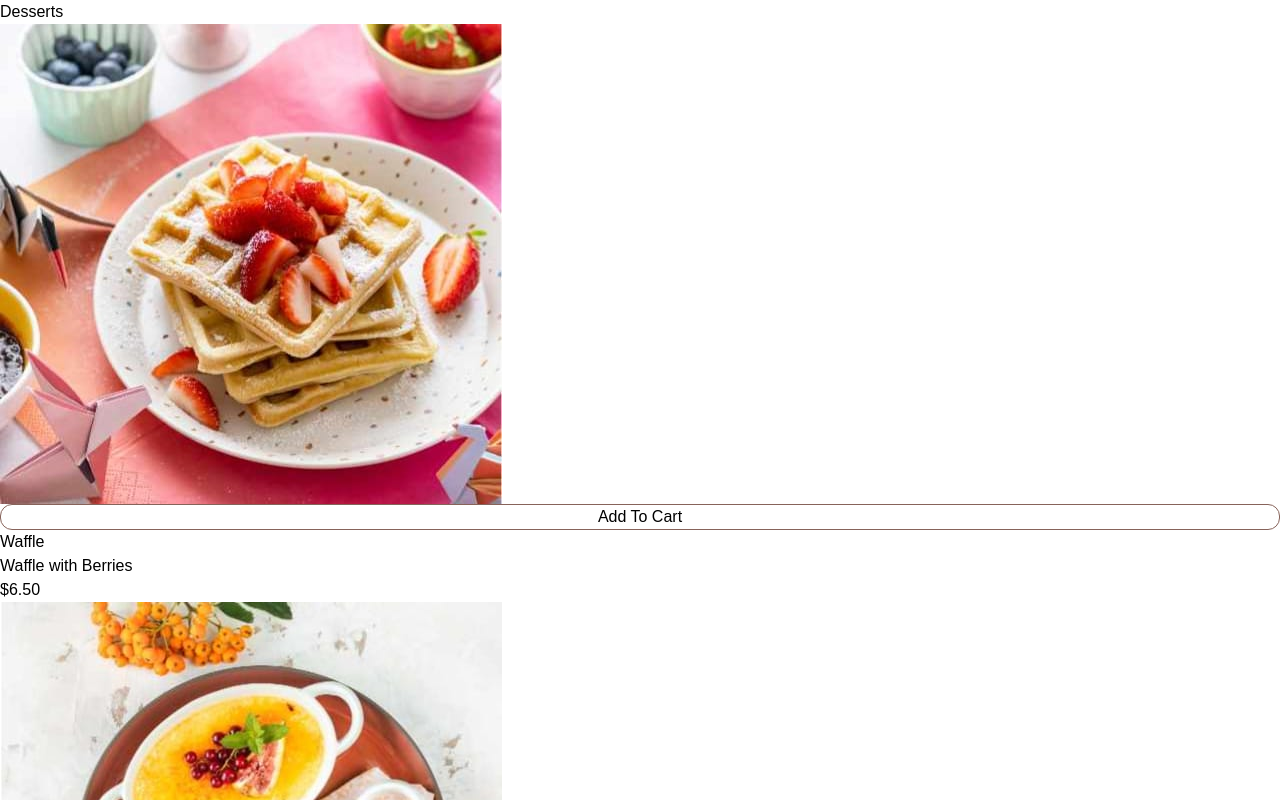
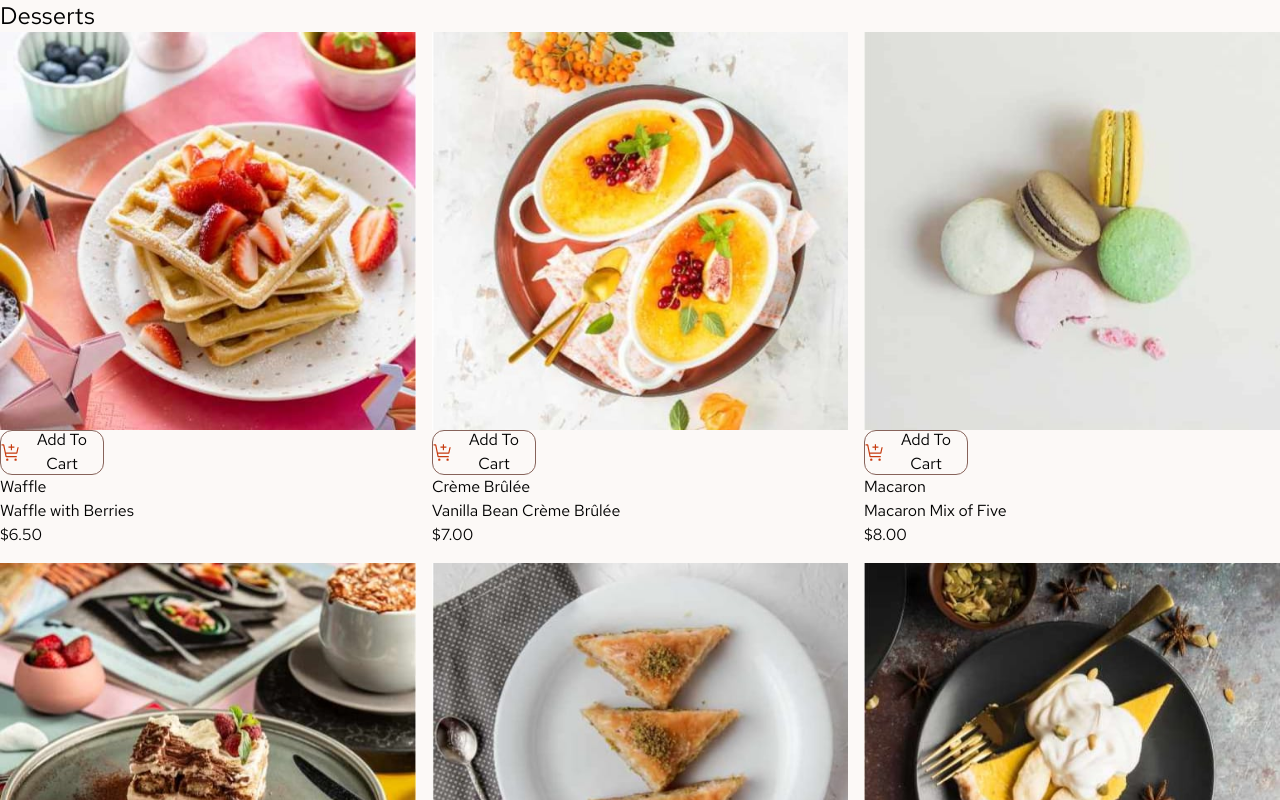
Before and after one commit to Akelpha/product-list-with-cart-react, a Next.js app: page / in a window 1280 px wide. Shown: the top 800 px of the page. Built offline with nearby package versions, Linux system fonts and the light colour scheme.

Commit message:
Add global font import, update Card component layout, and enhance styling with new CSS variables

```diff
--- a/src/app/components/card.tsx
+++ b/src/app/components/card.tsx
@@ -106,15 +106,20 @@ function Button() {
   return (
     <button
       type="button"
-      className="border rounded-xl w-[100%] h-[100%] border-rose-500 focus:bg-red">
+      className="border rounded-xl w-[25%] h-[45px] border-rose-500 focus:bg-red flex justify-center items-center">
+      <span>
+        {" "}
+        <img src="./assets/images/icon-add-to-cart.svg" alt="icon" />
+      </span>
       Add To Cart
     </button>
   );
 }
 export default function Card() {
   return (
-    <div>
-      <div>
+    <div className="container mx-auto">
+      <h1 className="text-2xl">Desserts</h1>
+      <div className="grid grid-cols-3 gap-4">
         {data.map((item, index) => (
           <div key={index}>
             <img src={item.image.desktop} alt={`${item.name} desktop`} />
--- a/src/app/layout.tsx
+++ b/src/app/layout.tsx
@@ -1,25 +1,24 @@
-import type { Metadata } from 'next'
+import type { Metadata } from "next";
 
 // These styles apply to every route in the application
-import '@/styles/global.css'
+import "@/styles/global.css";
 
 export const metadata: Metadata = {
-    title: 'Product list with cart --- React & Next',
-    description: 'Generated by create next app',
+  title: "Product list with cart --- React & Next",
+  description: "Generated by create next app",
   icons: {
-        icon: './assets/images/favicon-32x32.png',
+    icon: "./assets/images/favicon-32x32.png",
   },
-
-}
+};
 
 export default function RootLayout({
   children,
 }: {
-    children: React.ReactNode
+  children: React.ReactNode;
 }) {
   return (
     <html lang="en">
-            <body>{children}</body>
+      <body className="bg-rose-50 font-redHatText">{children}</body>
     </html>
-    )
+  );
 }
--- a/src/app/page.tsx
+++ b/src/app/page.tsx
@@ -4,8 +4,6 @@ import Card from "./components/card";
 export default function Page() {
   return (
     <>
-      <h1>Desserts</h1>
-      <section>
       <Card />
       <div className="font-[11px]  text-center">
         Challenge by{" "}
@@ -22,7 +20,6 @@ export default function Page() {
         </a>
         .
       </div>
-      </section>
     </>
   );
 }
--- a/src/styles/global.css
+++ b/src/styles/global.css
@@ -1,16 +1,15 @@
+@import url("https://fonts.googleapis.com/css2?family=Red+Hat+Text:ital,wght@0,300..700;1,300..700&display=swap");
 @import "tailwindcss";
 
 @theme {
   --color-red: hsl(14, 86%, 42%);
   --color-green: hsl(159, 69%, 38%);
 
-  --color-rose-50: hsl(20, 50%, 98%);
+  --color-rose-50: rgb(252, 249, 247);
   --color-rose-100: hsl(13, 31%, 94%);
   --color-rose-300: hsl(14, 25%, 72%);
   --color-rose-400: hsl(7, 20%, 60%);
   --color-rose-500: hsl(12, 20%, 44%);
   --color-rose-900: hsl(14, 65%, 9%);
-
-  --font-sans: "Red Hat Text", sans-serif;
-  --font-serif: "Red Hat Text", serif;
+  --font-redHatText: "Red Hat Text", sans-serif;
 }
```
Lines whose indentation alone changed are shown as unchanged.
